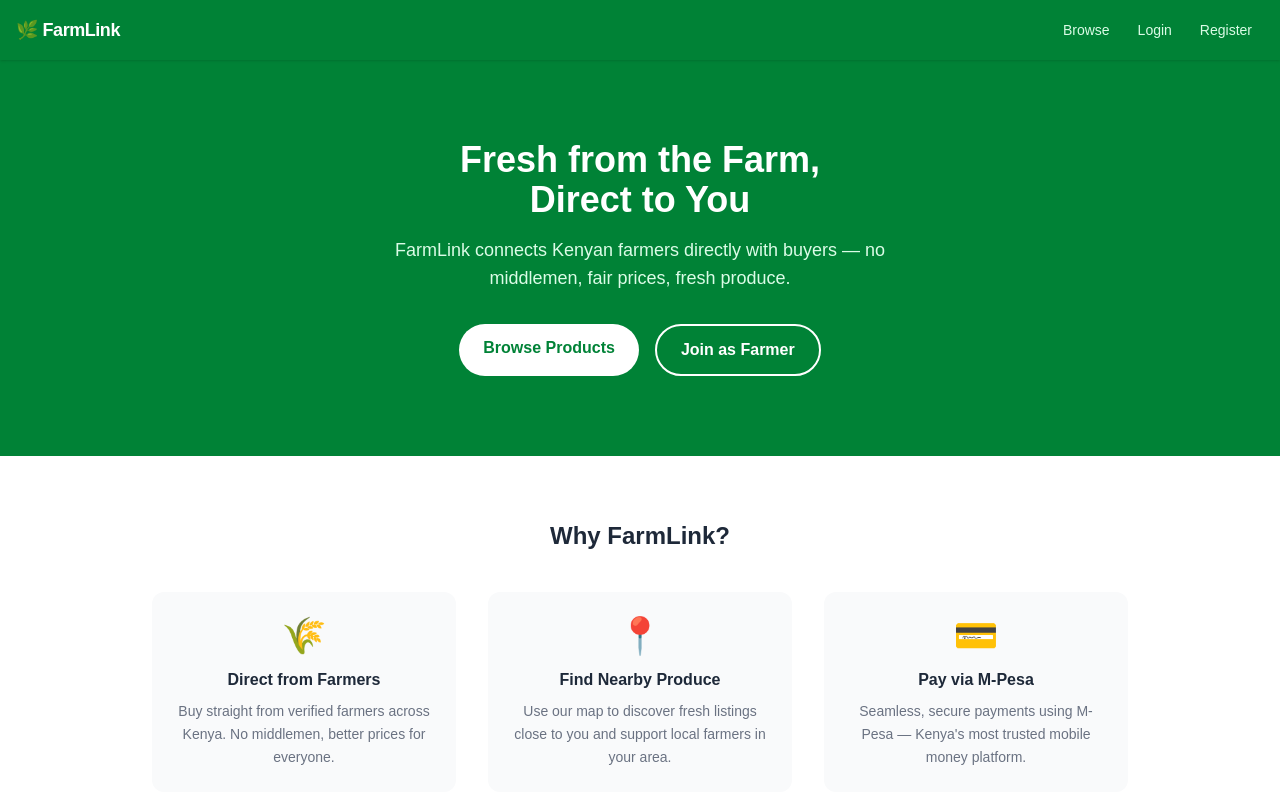
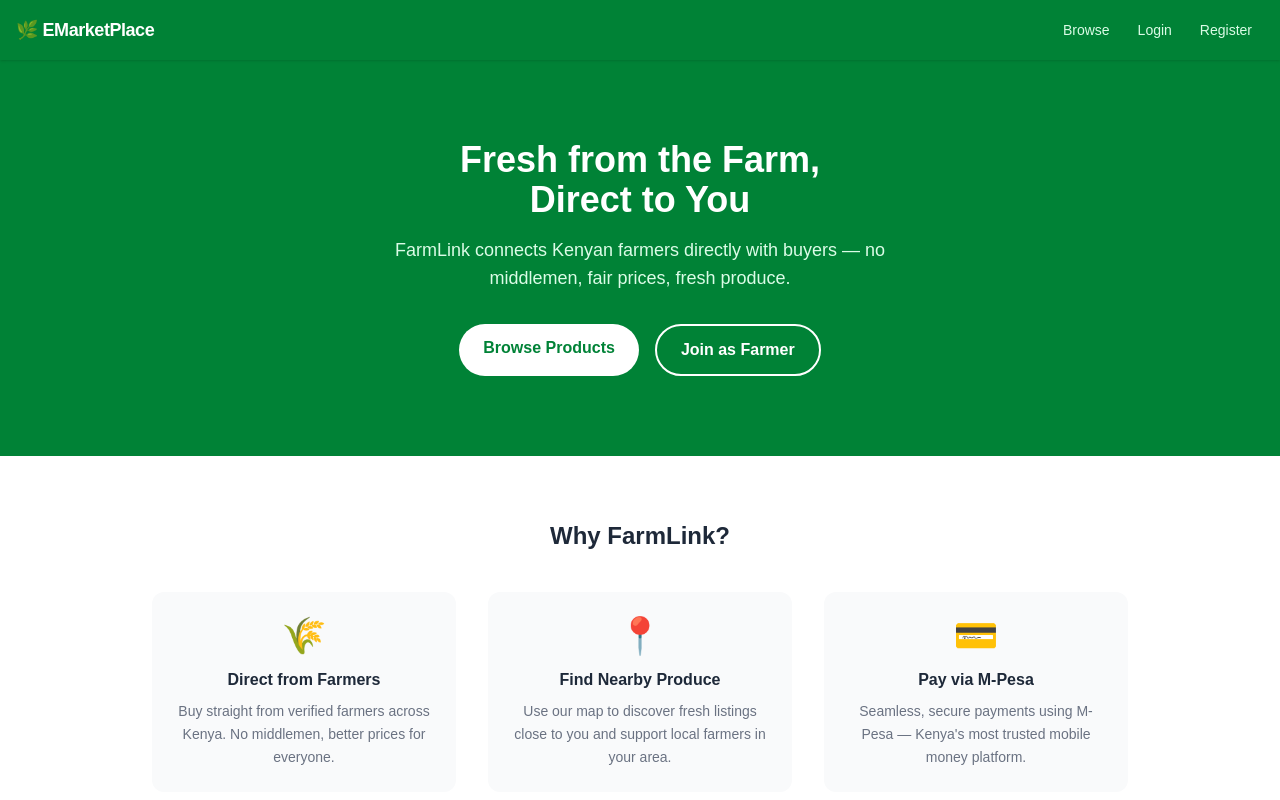
Before and after one commit to Musyonchez/beni, a Next.js app in the folder project/system/frontend/: page / in a window 1280 px wide. Shown: the top 800 px of the page. Built offline with nearby package versions, Linux system fonts and the light colour scheme; no server answers.

Commit message:
Navbar: rename logo to EMarketPlace, red logout button
Co-Authored-By: Claude Sonnet 4.6 <noreply@anthropic.com>

```diff
--- a/project/system/frontend/src/components/Navbar.tsx
+++ b/project/system/frontend/src/components/Navbar.tsx
@@ -45,7 +45,7 @@ export default function Navbar() {
       {user && link('/account', 'Account')}
       {user ? (
         <button onClick={() => { logout(); close(); }}
-          className="px-3 py-2 rounded text-sm font-medium text-green-100 hover:bg-green-800 transition-colors text-left">
+          className="px-3 py-2 rounded text-sm font-medium bg-red-700 text-white hover:bg-red-700 transition-colors text-left">
           Logout
         </button>
       ) : (
@@ -61,7 +61,7 @@ export default function Navbar() {
   return (
     <nav className="bg-green-700 text-white px-4 py-3 shadow relative">
       <div className="flex items-center justify-between">
-        <Link href="/" className="font-bold text-lg tracking-tight">🌿 FarmLink</Link>
+        <Link href="/" className="font-bold text-lg tracking-tight">🌿 EMarketPlace</Link>
         <div className="hidden sm:flex items-center gap-1">
           {navLinks}
         </div>
```
